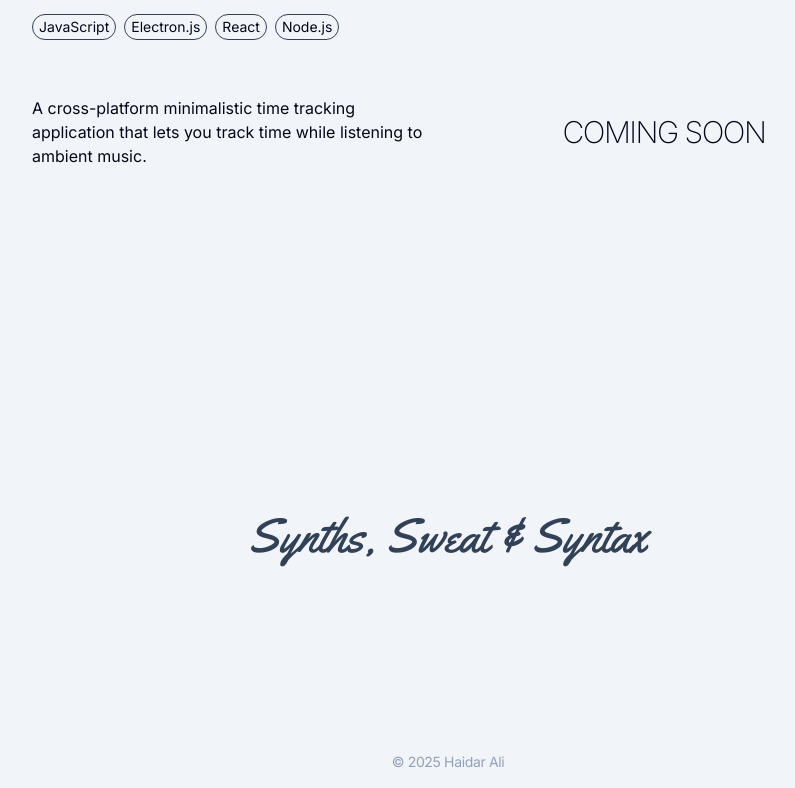
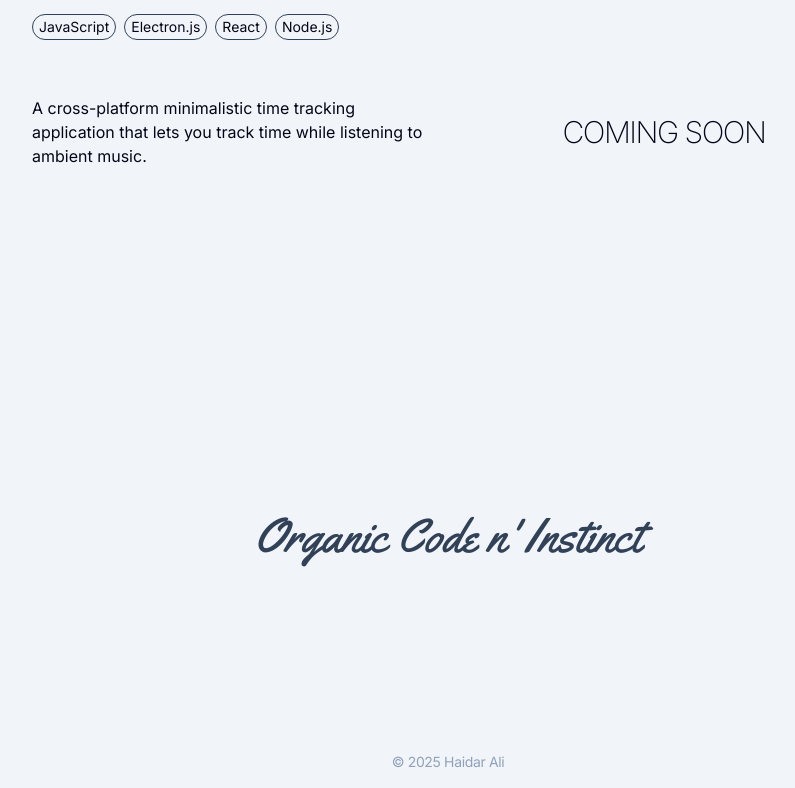
Before and after one commit to haidar47x/haidar47x.github.io, a React (Vite) app: page /#/projects in a window 1280 px wide. Shown: the part 932-1720 px from the top of the page, without its empty margins (192-987 px from the left). Built offline with nearby package versions, Linux system fonts and the light colour scheme; the HTML template or start-up script is replaced by a standard one.

Commit message:
Updated neon text

```diff
--- a/src/components/pages/Articles.jsx
+++ b/src/components/pages/Articles.jsx
@@ -13,7 +13,7 @@ function Articles() {
         className="animate-fade absolute top-0 -left-32 -z-10 h-[4/12] w-full overflow-x-hidden opacity-100 sm:w-auto md:-left-60 lg:-left-30 xl:left-40"
       />
       <div className="wrapper flex flex-col items-start gap-12 px-4 sm:px-8 md:gap-24 md:px-12 lg:px-0">
-        <h1 className="eb-garamond text-shadow/25 text-5xl text-shadow-xs md:text-8xl tracking-tighter md:tracking-[-2.5px]">
+        <h1 className="eb-garamond text-shadow/25 text-5xl text-shadow-xs md:text-8xl tracking-tight md:tracking-[-2.5px]">
           articles
         </h1>
         <div className="posts flex flex-col gap-5">
--- a/src/components/pages/Projects.jsx
+++ b/src/components/pages/Projects.jsx
@@ -12,7 +12,7 @@ function Projects() {
         className="animate-fade absolute top-0 -left-32 -z-10 h-[4/12] w-full overflow-x-hidden opacity-100 sm:w-auto md:-left-60 lg:-left-30 xl:left-40"
       />
       <div className="wrapper flex w-full flex-col gap-12 px-4 sm:px-8 md:gap-24 md:px-12 lg:w-10/12 lg:px-0 xl:w-8/12">
-        <h1 className="eb-garamond text-shadow/25 text-5xl text-shadow-xs md:text-8xl tracking-tighter md:tracking-[-2.5px]">
+        <h1 className="eb-garamond text-shadow/25 text-5xl text-shadow-xs md:text-8xl tracking-tight md:tracking-[-2.5px]">
           things I've <em className="text-orange-500 dark:text-orange-300">built</em>
         </h1>
         <div className="projects flex flex-col gap-20">
--- a/src/components/pages/sections/CareeerJourney.jsx
+++ b/src/components/pages/sections/CareeerJourney.jsx
@@ -36,7 +36,7 @@ function CareerJourney() {
 
   return (
     <div className="relative flex flex-col items-center overflow-x-hidden gap-20 py-12 md:gap-36 md:py-24">
-      <h1 className="eb-garamond text-shadow/25 text-center text-5xl text-shadow-xs md:text-8xl tracking-tighter md:tracking-[-2.5px]">
+      <h1 className="eb-garamond text-shadow/25 text-center text-5xl text-shadow-xs md:text-8xl tracking-tight md:tracking-[-2.5px]">
         career <em className="text-orange-500 dark:text-orange-300">journey</em>
       </h1>
       <div className="relative w-full max-w-4xl">
--- a/src/components/pages/sections/Toolbelt.jsx
+++ b/src/components/pages/sections/Toolbelt.jsx
@@ -74,7 +74,7 @@ function Toolbelt() {
 
   return (
     <div className="relative flex flex-col items-center overflow-x-hidden gap-16 py-12 md:py-24">
-      <h1 className="eb-garamond px-4 text-shadow/25 text-center text-5xl text-shadow-xs md:text-8xl tracking-tighter md:tracking-[-2.5px]">
+      <h1 className="eb-garamond px-4 text-shadow/25 text-center text-5xl text-shadow-xs md:text-8xl tracking-tight md:tracking-[-2.5px]">
         toolbelt and <em className="text-orange-500 dark:text-orange-300">technologies</em>
       </h1>
       <p className="text-base px-8">I use various tools, but there are several that I trust to get the job at hand done.</p>
--- a/src/components/pages/sections/WhatIDo.jsx
+++ b/src/components/pages/sections/WhatIDo.jsx
@@ -40,7 +40,7 @@ function InfiniteMarquee({ items, reverse = false }) {
   return (
     <div className="marquee relative h-16 w-screen max-w-full overflow-x-hidden">
       <motion.div
-        className="track absolute whitespace-nowrap tracking-[-0.5px]"
+        className="track absolute whitespace-nowrap tracking-tight"
         style={{ willChange: "transform" }}
         variants={{
           animate: {
--- a/src/components/partials/components/MadeBy.jsx
+++ b/src/components/partials/components/MadeBy.jsx
@@ -6,11 +6,14 @@ function MadeBy() {
   const ref = React.useRef(null);
   const isInView = useInView(ref, { once: true, amount: 0.5 });
   return (
-      <motion.div className="text-neon animate-neon made yellowtail flex justify-center items-center text-3xl sm:text-4xl md:text-5xl py-32 text-slate-700 dark:text-slate-600"
+    <motion.div
+      className="text-neon animate-neon made yellowtail relative flex items-center justify-center py-32 text-3xl text-slate-700 sm:text-4xl md:text-5xl dark:text-slate-600"
       ref={ref}
-      initial={{ filter: 'blur(20px)', opacity: 0 }}
-      animate={isInView ? { filter: 'blur(0px)', opacity: 1 } : {}}
-      transition={{ duration: 2 }}>Synths, Sweat & Syntax</motion.div>
+      initial={{ filter: "blur(20px)", opacity: 0 }}
+      animate={isInView ? { filter: "blur(0px)", opacity: 1 } : {}}
+      transition={{ duration: 2 }}>
+      Organic Code n' Instinct
+    </motion.div>
   );
 }
 
```
